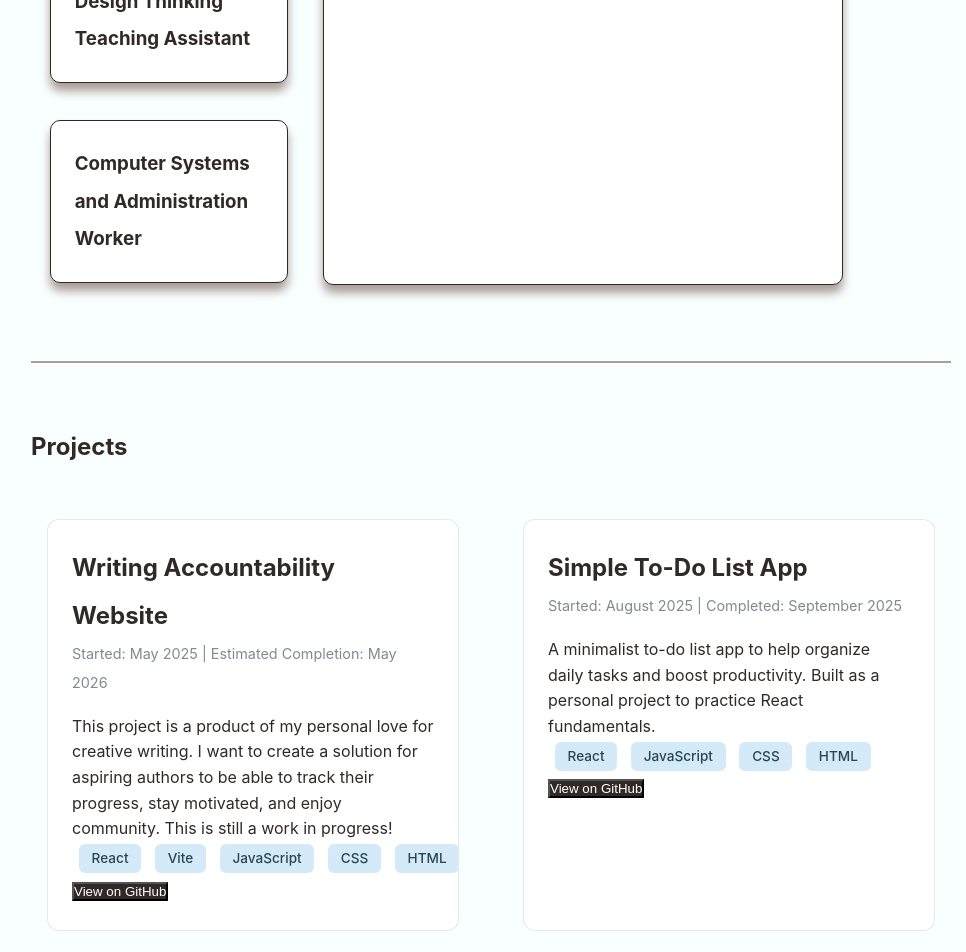
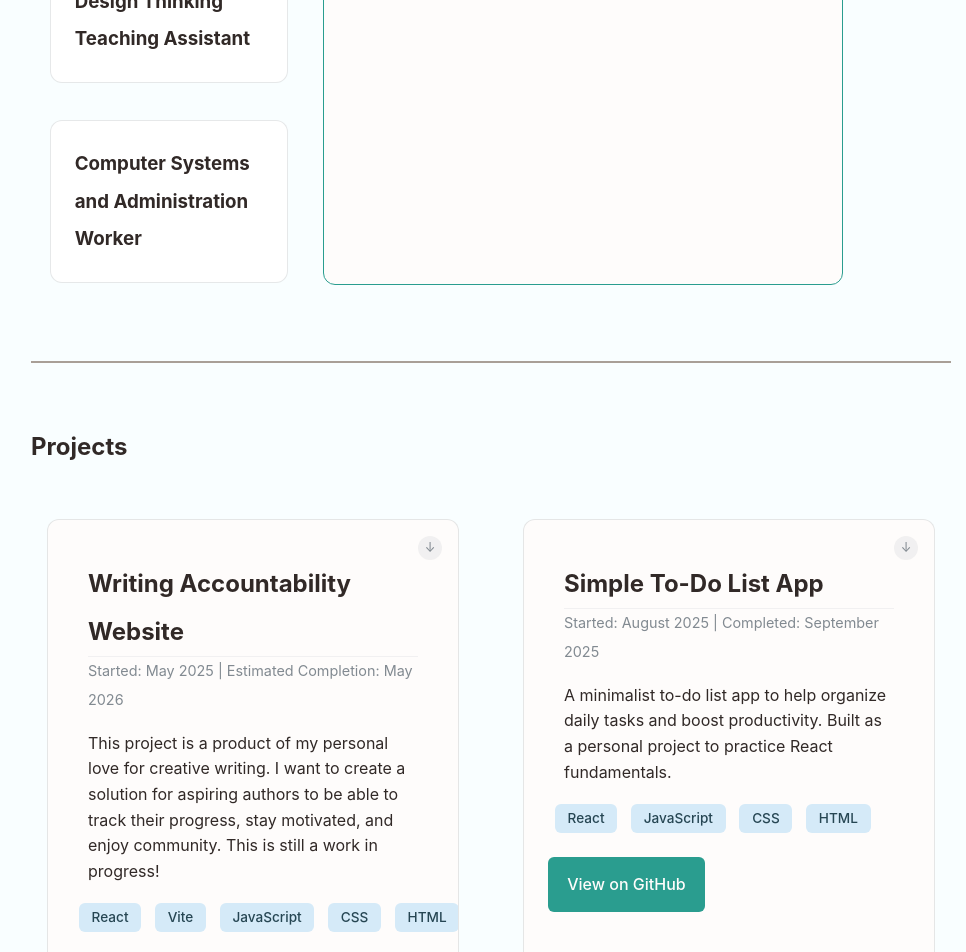
Before and after one commit to averlbacher2/averlbacher2.github.io, a React (Vite) app in the folder personal-portfolio/: page / in a window 1280 px wide. Shown: the part 1100-2052 px from the top of the page, without its empty margins (149-1115 px from the left). Built offline with nearby package versions, Linux system fonts and the light colour scheme.

Commit message:
Completed Project card

```diff
--- a/personal-portfolio/src/components/ProjectCard.jsx
+++ b/personal-portfolio/src/components/ProjectCard.jsx
@@ -14,9 +14,12 @@ export default function ProjectCard({
     const [isExpanded, setIsExpanded] = useState(false);
     return (
         <div className="project-card" key={projectId}>
+            <div className="card-header">
+                <div className={`expand-indicator ${isExpanded ? 'expanded' : ''}`}>↓</div>
+            </div>
             <div className="project-card-collapsed"
                 onClick={() => setIsExpanded(!isExpanded)}>
-                <h2>{name}</h2>
+                <h2 className="project-card-title">{name}</h2>
                 <div className="project-dates">{startDate} | {endDate}</div>
                 <p className="project-description">{descriptionSnippet}</p>
             </div>
@@ -31,7 +34,7 @@ export default function ProjectCard({
                 })}
             </div>
             {isExpanded &&
-                <div>
+                <div className="project-card-expanded">
                     {/* Render full description text */}
                     <div className="project-description">
                         {descriptionFull.map((line, index) => {
@@ -50,7 +53,11 @@ export default function ProjectCard({
                     )}
                 </div>
             }
-            <button class="github-link">View on GitHub</button>
+            <div className="project-links">
+                <a href="#" className="project-link github-link">
+                    View on GitHub
+                </a>
+            </div>
         </div>
     );
 }
--- a/personal-portfolio/src/styles/components.css
+++ b/personal-portfolio/src/styles/components.css
@@ -43,15 +43,21 @@ nav a:hover {
 /* Experience Card styling */
 .experience-card {
     background-color: var(--white);
-    border: 1px solid var(--raisin-black);
-    border-radius: 10px;
+    border: 1px solid var(--persian-green);
+    border-radius: 12px;
+    overflow: hidden;
+    transition: all 0.3s ease;
+    cursor: pointer;
+    position: relative;
     padding: 1.5rem;
     margin: 1em;
     backdrop-filter: blur(10px);
-    box-shadow: 0 8px 10px 0 var(--khaki);
 }
 
-.experience-thumbnails :hover{
+.experience-thumbnails :hover {
+    transform: translateY(-5px);
+    box-shadow: 0 20px 40px rgba(38, 70, 83, 0.1);
+    border-color: var(--persian-green);
     color: var(--persian-green);
 }
 
@@ -81,6 +87,8 @@ nav a:hover {
 }
 
 .experience-card-thumbnail {
+    background-color: white;
+    border: 1px solid var(--subtle-gray);
     cursor: pointer;
 }
 
@@ -115,10 +123,10 @@ nav a:hover {
 }
 
 .project-card-collapsed {
-
+    margin: 1rem;
 }
 
-.projects-expanded {
+.project-card-expanded {
     margin: 1rem;
 }
 
@@ -143,9 +151,7 @@ nav a:hover {
     margin: 0.5em;
 }
 
-.project-image {
-
-}
+.project-image {}
 
 .project-card {
     background: var(--white);
@@ -168,10 +174,73 @@ nav a:hover {
 
 
 .project-card-title {
-
+    border-bottom: 1px solid rgba(130, 138, 145, 0.1);
 }
 
 .github-link {
     background: var(--raisin-black);
     color: var(--white);
 }
+
+.expand-indicator {
+    position: absolute;
+    top: 1rem;
+    right: 1rem;
+    width: 24px;
+    height: 24px;
+    border-radius: 50%;
+    background: rgba(130, 138, 145, 0.1);
+    display: flex;
+    align-items: center;
+    justify-content: center;
+    transition: all 0.3s ease;
+    font-size: 0.8rem;
+    color: var(--cadet-gray);
+}
+
+.expand-indicator.expanded {
+    transform: rotate(180deg);
+    background: var(--persian-green);
+    color: var(--white);
+}
+
+.project-links {
+    display: flex;
+    gap: 1rem;
+    margin-top: 1.5rem;
+}
+
+.project-link {
+    display: inline-flex;
+    align-items: center;
+    gap: 0.5rem;
+    padding: 0.7rem 1.2rem;
+    text-decoration: none;
+    border-radius: 6px;
+    font-weight: 500;
+    transition: all 0.2s ease;
+}
+
+.github-link {
+    background: var(--persian-green);
+    color: var(--white);
+}
+
+.github-link:hover {
+    background: var(--charcoal);
+}
+
+@media (max-width: 768px) {
+    .projects-grid {
+        grid-template-columns: 1fr;
+        gap: 1.5rem;
+    }
+
+    .section-title {
+        font-size: 2rem;
+    }
+
+    .projects-section {
+        padding: 2rem 1rem;
+    }
+}
--- a/personal-portfolio/src/styles/variables.css
+++ b/personal-portfolio/src/styles/variables.css
@@ -11,6 +11,13 @@
 --khaki: #A99F97ff;
 --black: #000000ff;
 --cadet-gray: rgb(130, 138, 145);
+--subtle-gray: rgba(130, 138, 145, 0.2);
 
 --background-color: #f9feff;
+
+--oxford-blue: #0a1128ff;
+--bittersweet: #ed6a5aff;
+--indigo-dye: #034078ff;
+--turquoise: #41ead4ff;
+--white: #fefcfbff;
 }
```
